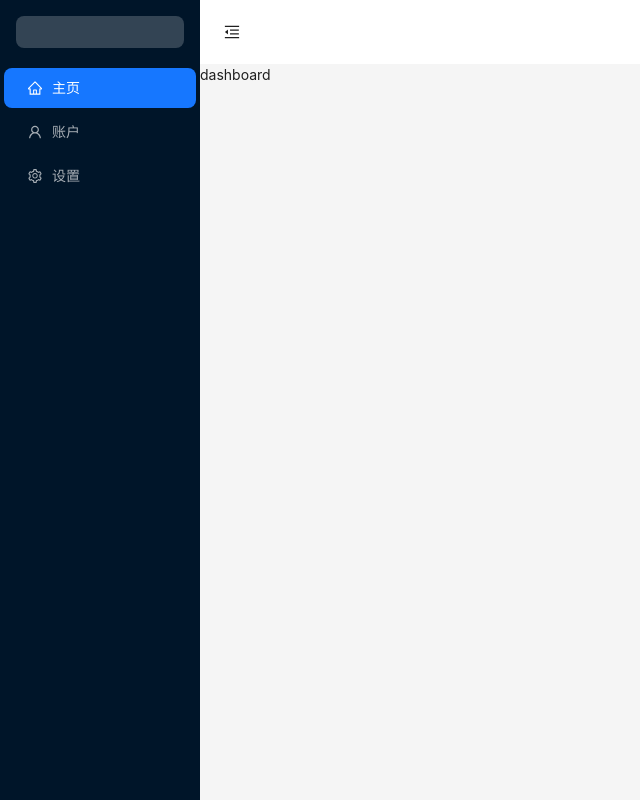
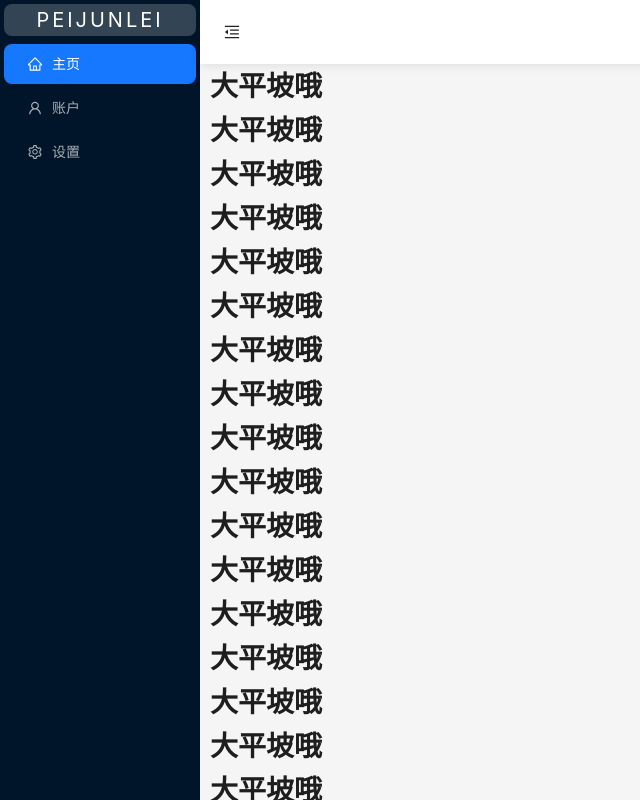
Before and after one commit to peijunlei/pjl-admin, a React (Vite) app: page /#/home/dashboard in a window 1280 px wide. Shown: the whole page, without its empty margins (0-640 px from the left). Built offline with nearby package versions, Linux system fonts and the light colour scheme.

Commit message:
feat:头部，滚动区域

```diff
--- a/package.json
+++ b/package.json
@@ -13,6 +13,7 @@
   "dependencies": {
     "@ant-design/icons": "^5.5.1",
     "antd": "^5.21.1",
+    "classnames": "^2.5.1",
     "nprogress": "^0.2.0",
     "react": "^18.3.1",
     "react-dom": "^18.3.1",
--- a/src/layout/index.tsx
+++ b/src/layout/index.tsx
@@ -1,24 +1,46 @@
 
 import { HomeOutlined, MenuFoldOutlined, MenuUnfoldOutlined, SettingOutlined, UserOutlined } from "@ant-design/icons"
 import { Button, Layout, Menu, theme } from "antd"
-import { useState } from "react"
+import { useEffect, useRef, useState } from "react"
 import { Link, Outlet, useLocation } from "react-router-dom"
+import cn from 'classnames'
 const { Header, Sider, Content } = Layout
 export default function DashboardLayout() {
   const [collapsed, setCollapsed] = useState(false)
+  const conRef = useRef(null)
+  const [scrolled, setScrolled] = useState(false)
   const location = useLocation()
   const {
     token: { colorBgContainer, borderRadiusLG },
   } = theme.useToken();
+
+  useEffect(() => {
+    //当container容器滚动100px时，设置scrolled为true,否则为false
+    const handleScroll = () => {
+      if (conRef.current.scrollTop > 100) {
+        setScrolled(true)
+      } else {
+        setScrolled(false)
+      }
+    }
+    conRef.current.addEventListener('scroll', handleScroll)
+  }, [])
   return (
     <Layout style={{ height: '100%' }}>
       <Sider trigger={null} collapsible collapsed={collapsed}>
         <div className="demo-logo-vertical" style={{
           height: 32,
-          margin: 16,
+          margin: 4,
+          fontSize: 20,
+          lineHeight: '32px',
+          color: '#fff',
+          textAlign: 'center',
+          letterSpacing: 3,
           background: `rgba(255, 255, 255, .2)`,
           borderRadius: borderRadiusLG,
-        }} />
+        }}>
+          {collapsed ? 'PJL' : 'PEIJUNLEI'}
+        </div>
         <Menu
           theme="dark"
           mode="inline"
@@ -43,7 +65,9 @@ export default function DashboardLayout() {
         />
       </Sider>
       <Layout>
-        <Header style={{ padding: 0, background: colorBgContainer }}>
+        <Header style={{ padding: 0, background: colorBgContainer }} className={cn({
+          scrolled,
+        })}>
           <Button
             type="text"
             icon={collapsed ? <MenuUnfoldOutlined /> : <MenuFoldOutlined />}
@@ -55,7 +79,7 @@ export default function DashboardLayout() {
             }}
           />
         </Header>
-        <Content>
+        <Content className="container" ref={conRef}>
           <Outlet />
         </Content>
       </Layout>
--- a/src/pages/home/dashboard/index.tsx
+++ b/src/pages/home/dashboard/index.tsx
@@ -3,8 +3,27 @@
 
 export default function Index() {
   return (
-    <div>
-      dashboard
+    <div style={{height:2000}}>
+      <h1>大平坡哦</h1>
+      <h1>大平坡哦</h1>
+      <h1>大平坡哦</h1>
+      <h1>大平坡哦</h1>
+      <h1>大平坡哦</h1>
+      <h1>大平坡哦</h1>
+      <h1>大平坡哦</h1>
+      <h1>大平坡哦</h1>
+      <h1>大平坡哦</h1>
+      <h1>大平坡哦</h1>
+      <h1>大平坡哦</h1>
+      <h1>大平坡哦</h1>
+      <h1>大平坡哦</h1>
+      <h1>大平坡哦</h1>
+      <h1>大平坡哦</h1>
+      <h1>大平坡哦</h1>
+      <h1>大平坡哦</h1>
+      <h1>大平坡哦</h1>
+      <h1>大平坡哦</h1>
+
     </div>
   )
 }
--- /dev/null
+++ b/src/styles/antd.css
@@ -0,0 +1,29 @@
+.ant-layout-content {
+	overflow-y: scroll;
+	padding: 10px;
+	padding-top: 64px;
+	/* scroll bar */
+	&::-webkit-scrollbar {
+		width: 10px;
+		background-color: transparent;
+	}
+	&::-webkit-scrollbar-track {
+		background-color: transparent;
+	}
+	&::-webkit-scrollbar-thumb {
+		border-radius: 10px;
+		-webkit-box-shadow: inset 0 0 6px rgba(255, 255, 255, 0.7);
+		background-color: rgba(0, 0, 0, 0.7);
+	}
+}
+
+.ant-layout-header {
+	position: fixed;
+	width: 100%;
+	box-shadow: 0 1px 10px rgba(0, 0, 0, 0.1);
+	transition: all 0.5s;
+	&.scrolled {
+		backdrop-filter: blur(8px);
+		background: rgba(255, 255, 255, 0.3) !important;
+	}
+}
--- a/src/styles/index.css
+++ b/src/styles/index.css
@@ -1,3 +1,3 @@
 @import './reset.css';
-
+@import './antd.css';
 @import './global.css';
```
Also changed, not shown: 1 other file (tests, documents, lock files or other folders).
